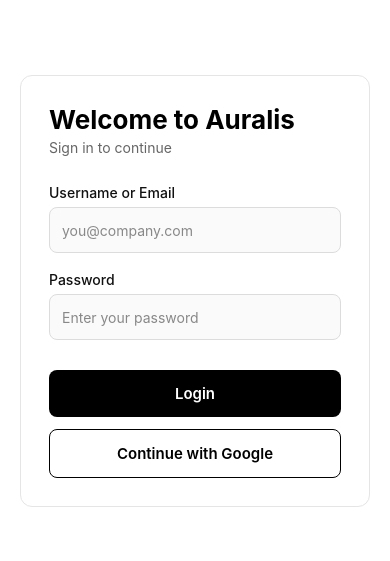
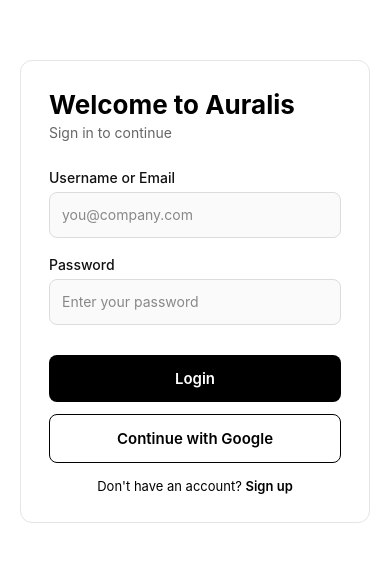
Before and after one commit to VinByte365/Auralis---React-Native-Project, a React Native app in the folder mobile/: screen / in a window 390 px wide. Shown: the part 131-692 px from the top of the page. Built offline with nearby package versions, Linux system fonts and the light colour scheme.

Commit message:
register UI and fix navigation routing

```diff
--- a/mobile/src/hooks/AuthHooks.js
+++ b/mobile/src/hooks/AuthHooks.js
@@ -1,6 +1,7 @@
 import React, { useEffect, useState, useRef, useCallback } from "react";
 import { useDispatch, useSelector } from "react-redux";
 import { login, register } from "../redux/thunks/authThunk";
+import { useNavigation } from "@react-navigation/native";
 
 export default function AuthHooks() {
   const [credentials, setCredentials] = useState({
@@ -11,11 +12,12 @@
     name: "",
     password: "",
     email: "",
-    age: 0,
   });
   const { loading, user, error, isLoggedIn } = useSelector(
     (state) => state.auth,
   );
+
+  const navigation = useNavigation();
 
   useEffect(() => {
     console.log(loading, user, error, isLoggedIn);
@@ -48,6 +50,7 @@
     loading,
     error,
     user,
+    navigation,
     handleLoginInput,
     handleRegisterInput,
     loginSubmit,
--- a/mobile/src/navigations/AuthStackNavigation.js
+++ b/mobile/src/navigations/AuthStackNavigation.js
@@ -4,7 +4,7 @@
 import LoginScreen from "../screens/auth/LoginScreen";
 import RegisterScreen from "../screens/auth/RegisterScreen";
 
-const authStack = createNativeStackNavigator({
+const AuthStackNavigation = createNativeStackNavigator({
   screens: {
     Login: {
       screen: LoginScreen,
@@ -21,4 +21,4 @@
   },
 });
 
-export default authStack;
+export default AuthStackNavigation;
--- a/mobile/src/screens/auth/LoginScreen.js
+++ b/mobile/src/screens/auth/LoginScreen.js
@@ -9,15 +9,14 @@
 import { SafeAreaView } from "react-native-safe-area-context";
 import AuthHooks from "../../hooks/AuthHooks";
 
-export default function LoginScreen() {
+export default function LoginScreen({}) {
   const {
     credentials,
-    registerForm,
     isLoggedIn,
     loading,
     error,
+    navigation,
     handleLoginInput,
-    handleRegisterInput,
     loginSubmit,
   } = AuthHooks();
 
@@ -58,6 +57,22 @@
         <TouchableOpacity style={styles.googleButton}>
           <Text style={styles.googleText}>Continue with Google</Text>
         </TouchableOpacity>
+        <Text style={styles.registerText}>
+          Don't have an account?{" "}
+          <Text
+            style={{
+              color: "#000",
+              fontWeight: "600",
+            }}
+            onPress={() => {
+              navigation.navigate("auth", {
+                screen: "Register",
+              });
+            }}
+          >
+            Sign up
+          </Text>
+        </Text>
       </View>
     </SafeAreaView>
   );
@@ -146,4 +161,11 @@
     fontSize: 15,
     fontWeight: "600",
   },
+
+  registerText: {
+    marginTop: 15,
+    color: "#000",
+    fontSize: 13,
+    textAlign: "center",
+  },
 });
--- a/mobile/src/screens/auth/RegisterScreen.js
+++ b/mobile/src/screens/auth/RegisterScreen.js
@@ -1,10 +1,192 @@
-import { View, Text } from 'react-native'
-import React from 'react'
+import {
+  View,
+  Text,
+  TextInput,
+  TouchableOpacity,
+  StyleSheet,
+} from "react-native";
+import React from "react";
+import { SafeAreaView } from "react-native-safe-area-context";
+import AuthHooks from "../../hooks/AuthHooks";
 
 export default function RegisterScreen() {
+  const {
+    registerForm,
+    loading,
+    error,
+    handleRegisterInput,
+    registerSubmit,
+    navigation,
+  } = AuthHooks();
+
   return (
-    <View>
-      <Text>RegisterScreen</Text>
-    </View>
-  )
+    <SafeAreaView style={styles.root}>
+      <View style={styles.formCard}>
+        <Text style={styles.title}>Create an Account</Text>
+        <Text style={styles.subtitle}>Sign up to get started</Text>
+
+        <View style={styles.inputGroup}>
+          <Text style={styles.label}>Full Name</Text>
+          <TextInput
+            style={styles.input}
+            onChangeText={(value) => handleRegisterInput("name", value)}
+            value={registerForm.name}
+            placeholder="John Doe"
+            placeholderTextColor="#888"
+          />
+        </View>
+
+        <View style={styles.inputGroup}>
+          <Text style={styles.label}>Email</Text>
+          <TextInput
+            style={styles.input}
+            onChangeText={(value) => handleRegisterInput("email", value)}
+            value={registerForm.email}
+            placeholder="you@company.com"
+            placeholderTextColor="#888"
+            keyboardType="email-address"
+            autoCapitalize="none"
+          />
+        </View>
+
+        <View style={styles.inputGroup}>
+          <Text style={styles.label}>Password</Text>
+          <TextInput
+            style={styles.input}
+            onChangeText={(value) => handleRegisterInput("password", value)}
+            value={registerForm.password}
+            secureTextEntry={true}
+            placeholder="Enter your password"
+            placeholderTextColor="#888"
+          />
+        </View>
+
+        <TouchableOpacity style={styles.loginButton} onPress={registerSubmit}>
+          <Text style={styles.loginText}>
+            {loading ? "Creating Account..." : "Register"}
+          </Text>
+        </TouchableOpacity>
+
+        <TouchableOpacity style={styles.googleButton}>
+          <Text style={styles.googleText}>Continue with Google</Text>
+        </TouchableOpacity>
+
+        {error && <Text style={styles.error}>{error}</Text>}
+
+        <Text style={styles.signInText}>
+          Already have an account?{" "}
+          <Text
+            style={{
+              fontWeight: 600,
+            }}
+            onPress={() => {
+              navigation.navigate("auth", {
+                screen: "Login",
+              });
+            }}
+          >
+            Sign in
+          </Text>
+        </Text>
+      </View>
+    </SafeAreaView>
+  );
 }
+
+const styles = StyleSheet.create({
+  root: {
+    flex: 1,
+    justifyContent: "center",
+    alignItems: "center",
+    backgroundColor: "#ffffff",
+    padding: 20,
+  },
+
+  formCard: {
+    width: "100%",
+    maxWidth: 400,
+    backgroundColor: "#ffffff",
+    padding: 28,
+    borderRadius: 12,
+    borderWidth: 1,
+    borderColor: "#e5e5e5",
+  },
+
+  title: {
+    fontSize: 26,
+    fontWeight: "700",
+    color: "#000",
+    marginBottom: 4,
+  },
+
+  subtitle: {
+    fontSize: 14,
+    color: "#666",
+    marginBottom: 28,
+  },
+
+  inputGroup: {
+    marginBottom: 18,
+  },
+
+  label: {
+    fontSize: 14,
+    fontWeight: "500",
+    marginBottom: 6,
+    color: "#111",
+  },
+
+  input: {
+    height: 46,
+    borderWidth: 1,
+    borderColor: "#dcdcdc",
+    borderRadius: 8,
+    paddingHorizontal: 12,
+    fontSize: 14,
+    color: "#000",
+    backgroundColor: "#fafafa",
+  },
+
+  loginButton: {
+    marginTop: 12,
+    backgroundColor: "#000",
+    paddingVertical: 14,
+    borderRadius: 8,
+    alignItems: "center",
+  },
+
+  loginText: {
+    color: "#fff",
+    fontSize: 15,
+    fontWeight: "600",
+  },
+
+  googleButton: {
+    marginTop: 12,
+    borderWidth: 1,
+    borderColor: "#000",
+    paddingVertical: 14,
+    borderRadius: 8,
+    alignItems: "center",
+    backgroundColor: "#fff",
+  },
+
+  googleText: {
+    color: "#000",
+    fontSize: 15,
+    fontWeight: "600",
+  },
+
+  error: {
+    marginTop: 10,
+    color: "red",
+    fontSize: 13,
+  },
+
+  signInText: {
+    marginTop: 15,
+    color: "#000",
+    font: 13,
+    textAlign: "center",
+  },
+});
```
